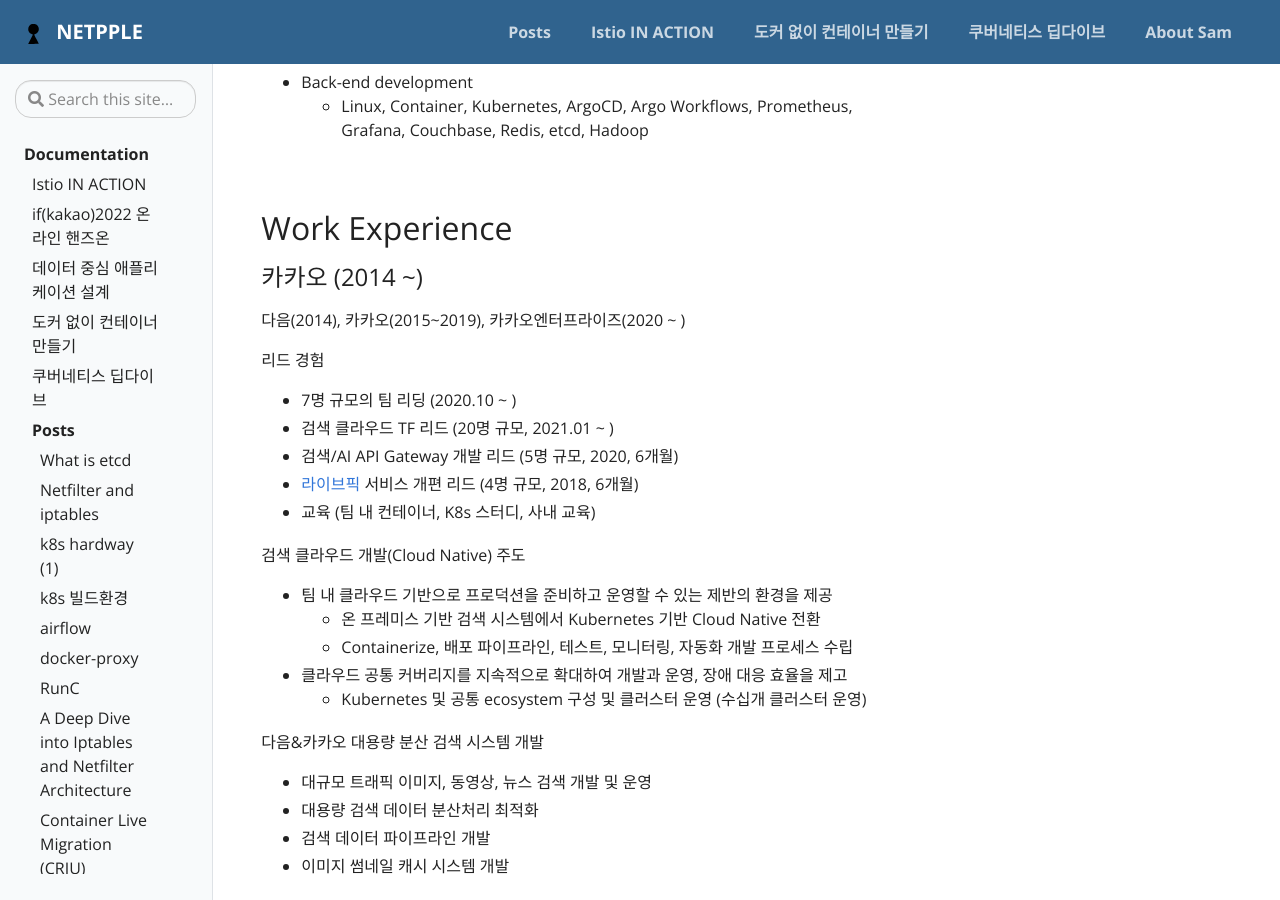
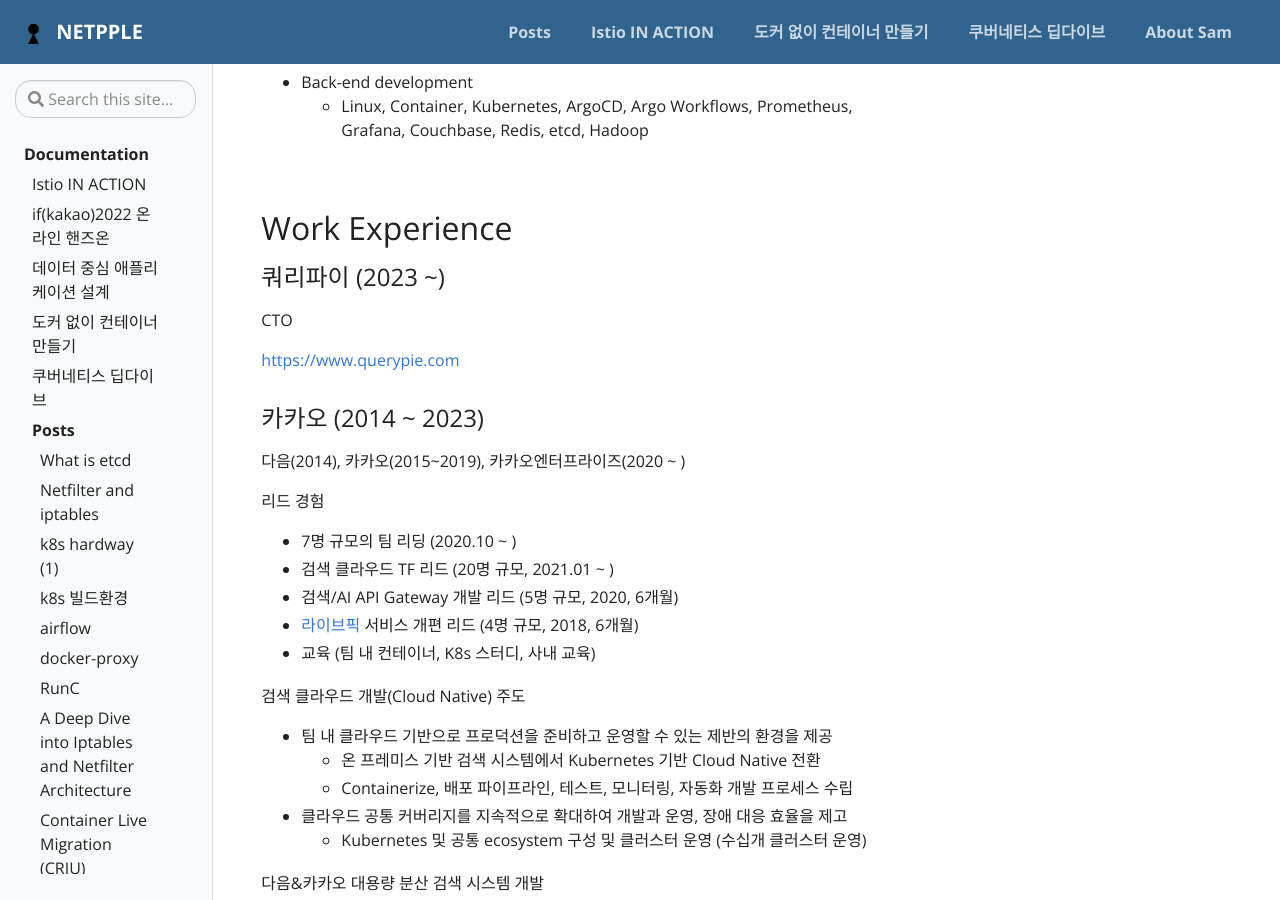
Before and after one commit to netpple/netpple.github.io, a Jekyll site: the page built from pages/about.md, in a window 1280 px wide and 900 px high, scrolled down 633 px. Built offline with Jekyll 4.4.1, drawn with Linux system fonts in a browser that asks for light colours.

Commit message:
Update about.md
쿼리파이 입사 업데이트

```diff
--- a/pages/about.md
+++ b/pages/about.md
@@ -27,7 +27,13 @@
 
 ## Work Experience
 
-### 카카오 (2014 ~)
+### 쿼리파이 (2023 ~)
+
+CTO
+
+[https://www.querypie.com](https://www.querypie.com/)
+
+### 카카오 (2014 ~ 2023)
 
 다음(2014), 카카오(2015~2019), 카카오엔터프라이즈(2020 ~ )
 
```
